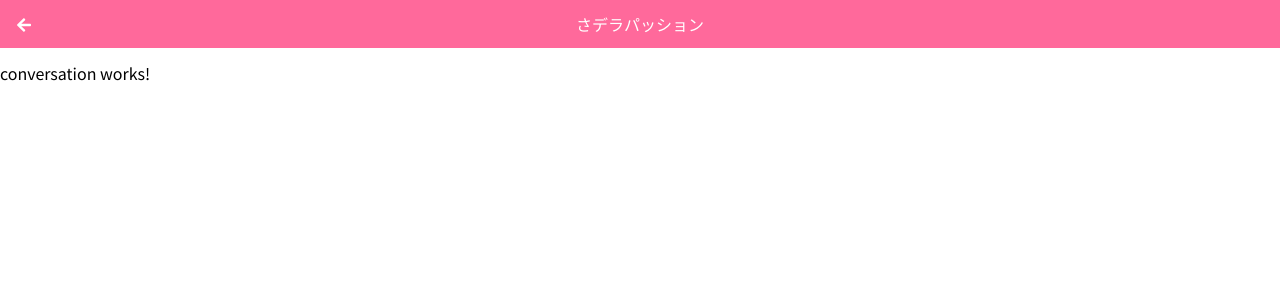
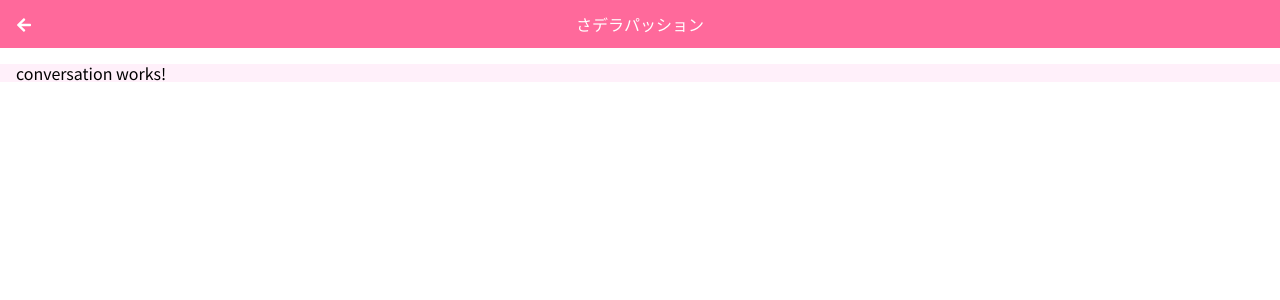
Before and after one commit to fusho-takahashi/line-style-transcription, an Angular app: page /talk in a window 1280 px wide. Shown: the top 300 px of the page. Built offline with nearby package versions, Linux system fonts and the light colour scheme.

Commit message:
talk page にスタイルを実装

```diff
--- a/src/app/pages/talk/talk.component.scss
+++ b/src/app/pages/talk/talk.component.scss
@@ -0,0 +1,4 @@
+.talk-container {
+  padding: 0 16px;
+  background-color: #fff0fa;
+}
```
